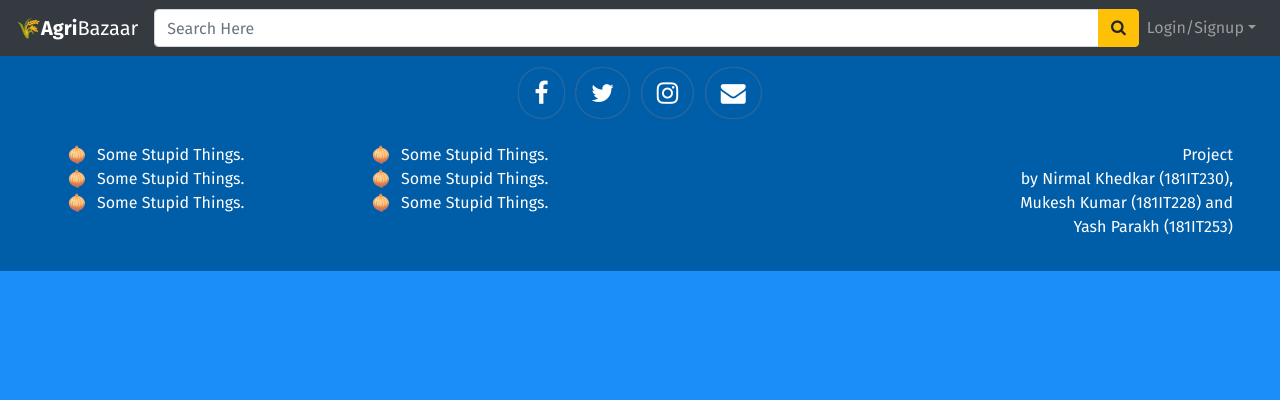
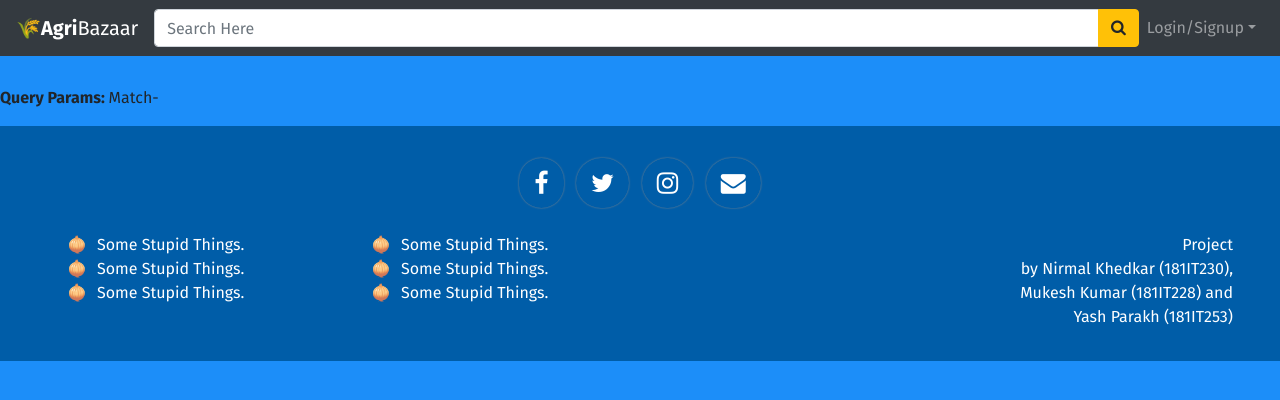
Before and after one commit to nirmalhk7/agribazaar, a React (Create React App) app in the folder client/: page /search in a window 1280 px wide. Shown: the top 400 px of the page. Built offline with nearby package versions, Linux system fonts and the light colour scheme.

Commit message:
Searchbar is now in working state
Signed-off-by: Nirmal Khedkar <nirmalhk7@gmail.com>

```diff
--- a/client/src/App.js
+++ b/client/src/App.js
@@ -11,6 +11,7 @@ import Footer from "./components/footer-component";
 import Error from "./components/error-component"
 import Cookies from "js-cookie";
 import Product from "./components/product-description-component"
+import Search from './components/search-component';
 export default class App extends Component {
   constructor(props){
     super(props);
@@ -45,11 +46,12 @@ export default class App extends Component {
   }
 
   render(){
-      const DefaultContainer = () =>(
+      const DefaultContainer = ({match,location}) =>(
         <>
-        <div className='navbar'><Navbar user={this.state} handleAccount={this.handleAccount}/></div>
+        <div className='navbar'><Navbar location={location} user={this.state} handleAccount={this.handleAccount}/></div>
         <Route exact path="/cart" component={Cart} />
         <Route path="/product/:id" component={Product}/>
+        <Route path="/search" component={Search}/>
         <Route exact path='/' component={() => <Index user={this.state} handleAccount={this.handleAccount} />} />
         <div className="footer"><Footer/></div>
         </>
--- a/client/src/components/cart-component.js
+++ b/client/src/components/cart-component.js
@@ -1,13 +1,12 @@
 import React, { Component } from "react";
 import '../App.css';
-import Footer from './footer-component'
 class Cart extends Component {
     constructor(props) {
         super(props);
     }
     render() {
         return (
-            <div>
+            <div style={{marginTop:"56px"}}>
                 Cart will go here
             </div>
         );
--- a/client/src/components/index.js
+++ b/client/src/components/index.js
@@ -11,7 +11,6 @@ import slides from '../shared/data/slider-images'
 const Index = (props) => {
     return (
         <div>
-
             <div className='slider'><Slider images = {slides.images}/></div>
             <div className="offer"><Offer/></div>
             <div className="containers-fluid">
--- a/client/src/components/navbar-component.js
+++ b/client/src/components/navbar-component.js
@@ -37,6 +37,9 @@ class Navbar extends Component{
             }
         })
     }
+    componentDidMount(){
+        document.getElementById("searchBar").value=this.props.location.search.split('=').slice(1).join('=')
+    }
     render(){
 
         const navbarHandler = (userdetails) =>{
@@ -49,7 +52,8 @@ class Navbar extends Component{
                         <form role="form" method="GET" action="/search" id = "search-form">
                             <div className="input-group">
                                 <input onChange={(ev) => this.handleChangeField('search_query', ev)}
-                                className="form-control" type="text" name="search" placeholder="Search Here" aria-label="Recipient's username" aria-describedby="button-addon2" />
+                                className="form-control" type="text" name="search" id="searchBar" placeholder="Search Here"
+                                aria-label="Recipient's username" aria-describedby="button-addon2" />
                                 <div className="input-group-append"><button className="btn btn-warning" type="button" id="button-addon2"><i className="fa fa-search"></i></button></div>
                             </div>
                         </form>
@@ -111,6 +115,7 @@ class Navbar extends Component{
                 </>
             )
         }
+
         return(
             <>
             <nav className="navbar fixed-top navbar-expand-lg navbar-dark bg-dark">
--- /dev/null
+++ b/client/src/components/search-component.js
@@ -0,0 +1,11 @@
+import React from "react";
+const Search = ({match,location}) =>{
+    return (
+        <p style={{paddingTop:"50px"}}>
+          <strong>Query Params: </strong>
+          {location.search}
+          Match- {location.match}
+        </p>
+      );
+}
+export default Search
```
Also changed, not shown: 1 other file (tests, documents, lock files or other folders).
